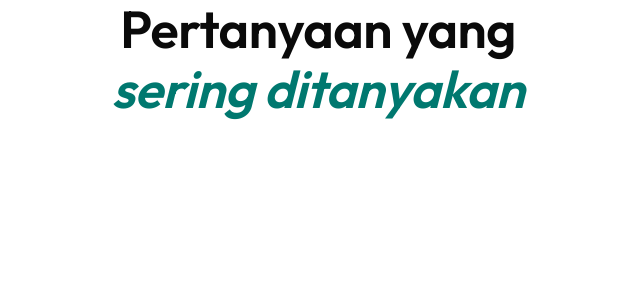
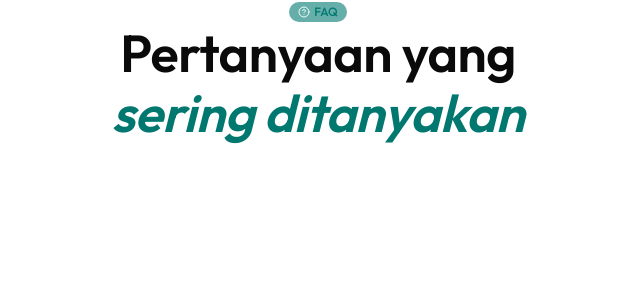
Before and after one commit to raihannurhidayat/landing-page-siwarga, a Next.js app: page / in a window 1280 px wide. Shown: the top 300 px of the page, without its empty margins (322-962 px from the left). Built offline with nearby package versions, Linux system fonts and the light colour scheme.

Commit message:
package(shadcn): add badge component

```diff
--- a/features/landing/components/faq-section.tsx
+++ b/features/landing/components/faq-section.tsx
@@ -1,4 +1,6 @@
+import { Badge } from "@/components/ui/badge";
 import { cn } from "@/lib/utils";
+import { CircleQuestionMark } from "lucide-react";
 import React from "react";
 
 const FAQItems = [
@@ -37,6 +39,9 @@ const FAQSection = () => {
           {/* <SectionLabel className="mb-[14px]" icon={CircleQuestionMark}>
             FAQ
           </SectionLabel> */}
+          <Badge className="bg-primary/60">
+            <CircleQuestionMark /> <span className="text-primary">FAQ</span>
+          </Badge>
           <h2
             className={cn(
               "text-[clamp(32px,5vw,52px)] font-semibold leading-[1.15] tracking-[-0.5px] text-foreground",
```
